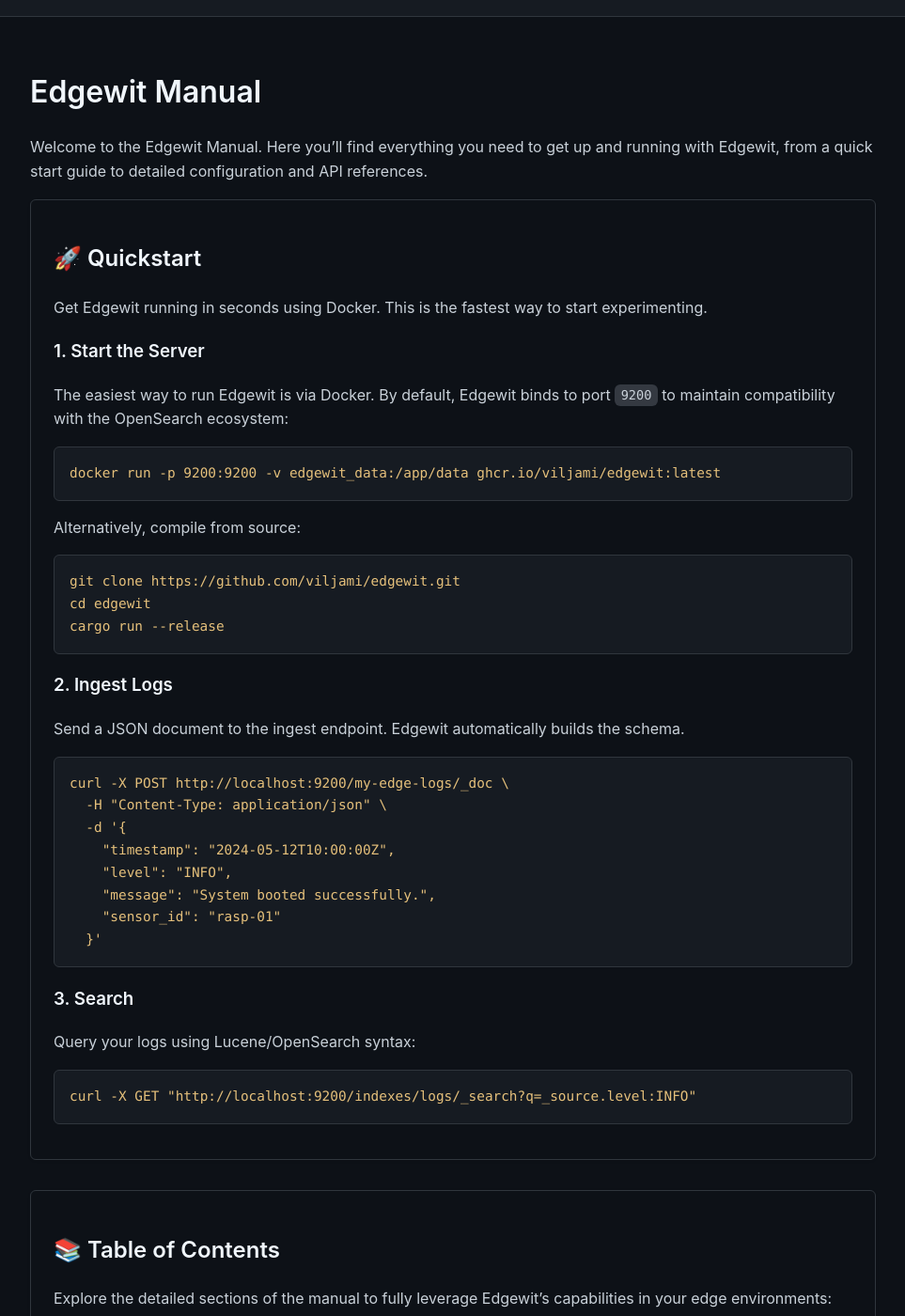
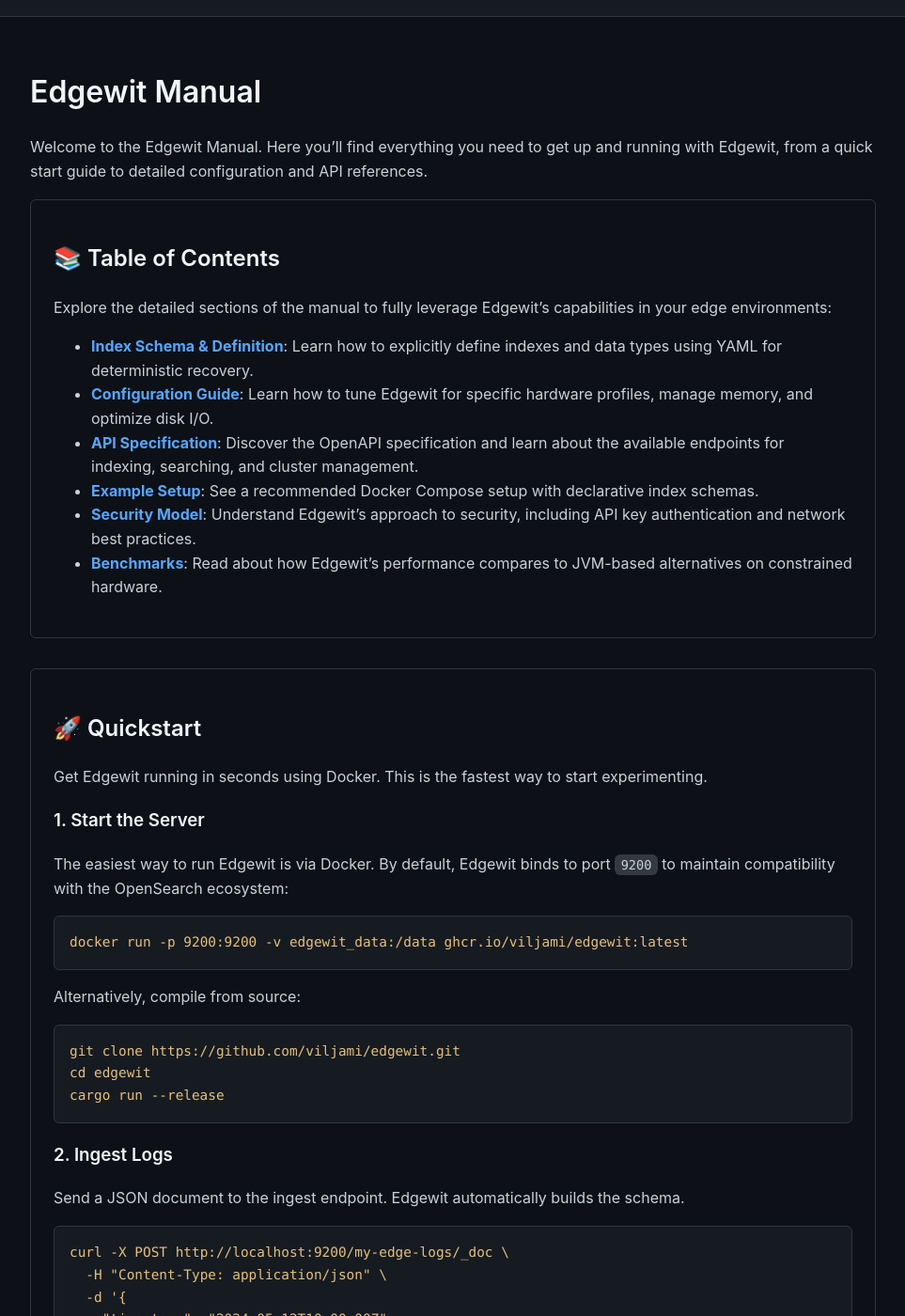
Before and after one commit to viljami/edgewit, a Jekyll site: the page built from docs/manual.md, in a window 1280 px wide and 1400 px high, scrolled down 226 px. Shown: the whole window at 94% size, without its empty margins (158-1121 px from the left). Built offline with Jekyll 4.4.1, drawn with Linux system fonts in a browser that asks for light colours; some of the changed text lies outside the part shown.

````diff
--- a/docs/manual.md
+++ b/docs/manual.md
@@ -6,6 +6,19 @@
 # Edgewit Manual
 
 Welcome to the Edgewit Manual. Here you'll find everything you need to get up and running with Edgewit, from a quick start guide to detailed configuration and API references.
+
+<div class="card" markdown="1">
+## 📚 Table of Contents
+
+Explore the detailed sections of the manual to fully leverage Edgewit's capabilities in your edge environments:
+
+- **[Index Schema & Definition]({{ '/index_schema/' | relative_url }})**: Learn how to explicitly define indexes and data types using YAML for deterministic recovery.
+- **[Configuration Guide]({{ '/configuration/' | relative_url }})**: Learn how to tune Edgewit for specific hardware profiles, manage memory, and optimize disk I/O.
+- **[API Specification]({{ '/api/' | relative_url }})**: Discover the OpenAPI specification and learn about the available endpoints for indexing, searching, and cluster management.
+- **[Example Setup]({{ '/example-setup/' | relative_url }})**: See a recommended Docker Compose setup with declarative index schemas.
+- **[Security Model]({{ '/security/' | relative_url }})**: Understand Edgewit's approach to security, including API key authentication and network best practices.
+- **[Benchmarks]({{ '/benchmark/' | relative_url }})**: Read about how Edgewit's performance compares to JVM-based alternatives on constrained hardware.
+</div>
 
 <div class="card" markdown="1">
 ## 🚀 Quickstart
@@ -17,7 +30,7 @@
 The easiest way to run Edgewit is via Docker. By default, Edgewit binds to port `9200` to maintain compatibility with the OpenSearch ecosystem:
 
 ```bash
-docker run -p 9200:9200 -v edgewit_data:/app/data ghcr.io/viljami/edgewit:latest
+docker run -p 9200:9200 -v edgewit_data:/data ghcr.io/viljami/edgewit:latest
 ```
 
 Alternatively, compile from source:
@@ -52,15 +65,3 @@
 ```
 
 </div>
-
-<div class="card" markdown="1">
-## 📚 Table of Contents
-
-Explore the detailed sections of the manual to fully leverage Edgewit's capabilities in your edge environments:
-
-- **[Configuration Guide]({{ '/configuration/' | relative_url }})**: Learn how to tune Edgewit for specific hardware profiles, manage memory, and optimize disk I/O.
-- **[API Specification]({{ '/api/' | relative_url }})**: Discover the OpenAPI specification and learn about the available endpoints for indexing, searching, and cluster management.
-- **[Example Setup]({{ '/example-setup/' | relative_url }})**: See a recommended Docker Compose setup with declarative index schemas.
-- **[Security Model]({{ '/security/' | relative_url }})**: Understand Edgewit's approach to security, including API key authentication and network best practices.
-- **[Benchmarks]({{ '/benchmark/' | relative_url }})**: Read about how Edgewit's performance compares to JVM-based alternatives on constrained hardware.
-</div>
````
Also changed, not shown: docs/example-setup.md (+3 -1 lines), docs/index_schema.md (+1 -1 lines), 1 other file.
